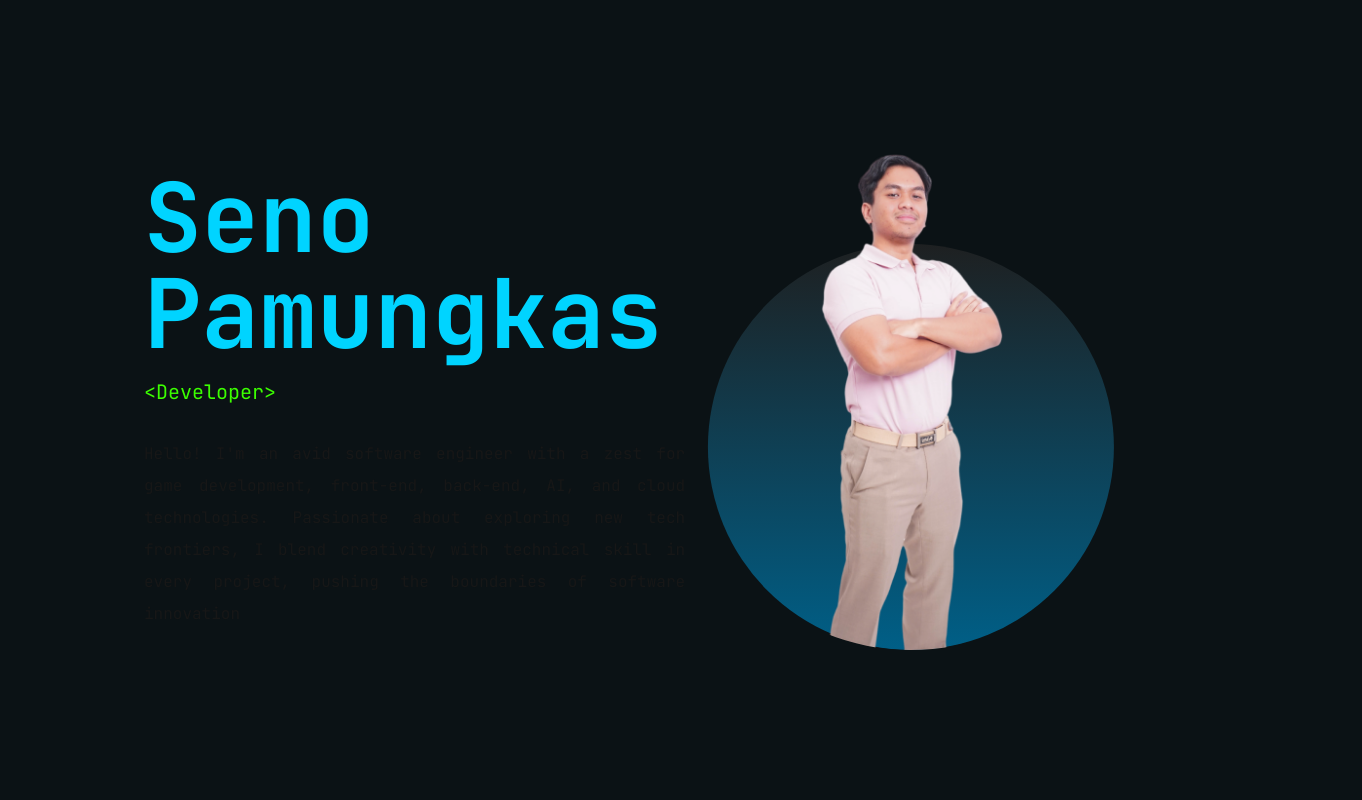
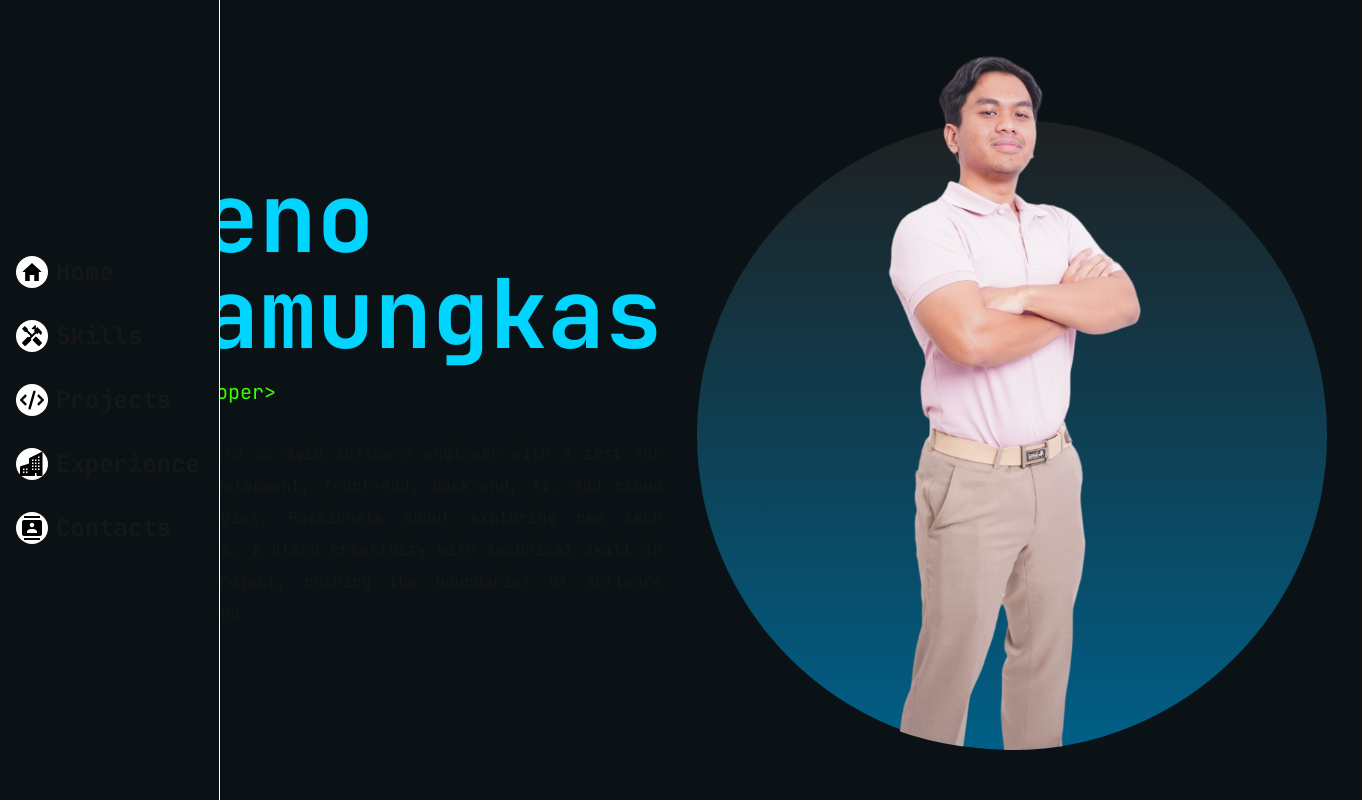
Before and after one commit to cattyman919/portfolio, a Next.js app: page / in a window 1280 px wide. Shown: the whole page, 1362 px wide, since content can reach past the window. Built offline with nearby package versions, Linux system fonts and the light colour scheme.

Commit message:
[feat] navbar section

```diff
--- /dev/null
+++ b/src/app/_sections/_components/navElement.tsx
@@ -0,0 +1,28 @@
+import { IoMdHome } from "react-icons/io";
+import { MdHandyman } from "react-icons/md";
+import { FaCode } from "react-icons/fa6";
+import { BsFillBuildingsFill } from "react-icons/bs";
+import { MdContacts } from "react-icons/md";
+import { IconType } from "react-icons";
+
+type Props = {
+  icon: IconType;
+  text: string;
+};
+
+export default function NavElement({ icon, text }: Props) {
+  return (
+    <div className="flex group/item transition-transform gap-2 hover:scale-110  hover:text-primary-accent w-full items-center cursor-pointer">
+      <div className="p-1 bg-white group-hover/item:bg-primary-accent rounded-full ">
+        {icon({
+          size: 24,
+          color: "#000000",
+          className: "group-hover/item:fill-white",
+        })}
+      </div>
+      <p className="  font-bold text-2xl opacity-0 group-hover/card:opacity-100 transition-all  w-0 group-hover:w-fit">
+        {text}
+      </p>
+    </div>
+  );
+}
--- a/src/app/_sections/_components/navbar.tsx
+++ b/src/app/_sections/_components/navbar.tsx
@@ -1,3 +1,18 @@
+import { IoMdHome } from "react-icons/io";
+import { MdHandyman } from "react-icons/md";
+import { FaCode } from "react-icons/fa6";
+import { BsFillBuildingsFill } from "react-icons/bs";
+import { MdContacts } from "react-icons/md";
+import NavElement from "./navElement";
+
 export default function Navbar() {
-  return <div></div>;
+  return (
+    <div className="fixed gap-8 group/card h-svh left-0 w-[64px] hover:w-[220px]   transition-all duration-300  px-4 border-r bg-primary-bg border-white flex-col  flex items-start justify-center ">
+      <NavElement icon={IoMdHome} text="Home" />
+      <NavElement icon={MdHandyman} text="Skills" />
+      <NavElement icon={FaCode} text="Projects" />
+      <NavElement icon={BsFillBuildingsFill} text="Experience" />
+      <NavElement icon={MdContacts} text="Contacts" />
+    </div>
+  );
 }
--- a/src/app/_sections/home.tsx
+++ b/src/app/_sections/home.tsx
@@ -19,14 +19,13 @@ export default function Home() {
           in every project, pushing the boundaries of software innovation
         </p>
       </div>
-      <div className="relative  rounded-b-full overflow-hidden   w-[500px] h-[500px] grid aspect-[1/.16] place-content-center">
+      <div className="relative  rounded-b-full overflow-hidden shrink-0 w-[700px] aspect-[1/1] ">
         <Image
-          className="z-10"
-          height={500}
+          className="absolute left-1/2 top-1/2 -translate-x-1/2 -translate-y-1/2 z-10 h-full object-contain"
           src={SenoImage}
           alt="Seno Pamungkas"
         />
-        <div className="absolute  w-[90%]  bottom-0 right-1/2 translate-x-1/2 aspect-square bg-gradient-to-b from-[#1E2021] to-[#005F87]  overflow-hidden   rounded-full"></div>
+        <div className="absolute  w-[90%]  bottom-0 right-1/2 translate-x-1/2 aspect-square bg-gradient-to-b from-[#1E2021] to-[#005F87]   rounded-full" />
       </div>
     </div>
   );
--- a/src/app/layout.tsx
+++ b/src/app/layout.tsx
@@ -2,6 +2,7 @@ import type { Metadata } from "next";
 // import localFont from "next/font/local";
 import { JetBrains_Mono, Fira_Code } from "next/font/google";
 import "./globals.css";
+import Navbar from "./_sections/_components/navbar";
 
 const jetbrains = JetBrains_Mono({
   subsets: ["latin"],
@@ -33,6 +34,7 @@ export default function RootLayout({
       <body
         className={`${jetbrains.className} bg-primary-bg antialiased px-36`}
       >
+        <Navbar />
         {children}
       </body>
     </html>
```
